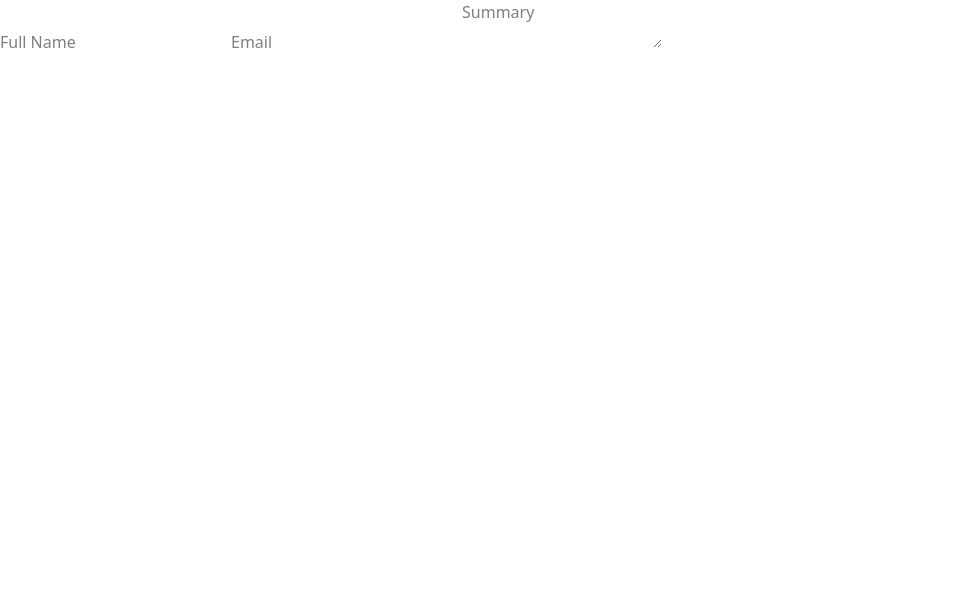
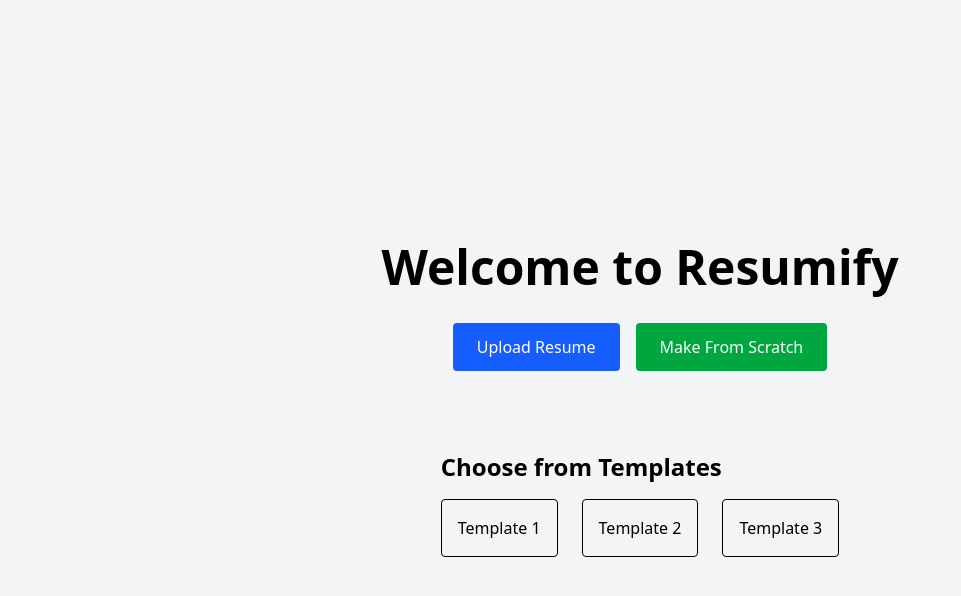
Before and after one commit to Nitesh47kumars/Resumify, a React (Vite) app: page / in a window 1280 px wide. Shown: the top 596 px of the page, without its empty margins (0-961 px from the left). Built offline with nearby package versions, Linux system fonts and the light colour scheme.

Commit message:
Setup React-Router-Dom

```diff
--- a/package.json
+++ b/package.json
@@ -13,6 +13,7 @@
     "@tailwindcss/vite": "^4.1.15",
     "react": "^19.1.1",
     "react-dom": "^19.1.1",
+    "react-router-dom": "^7.9.4",
     "tailwindcss": "^4.1.15"
   },
   "devDependencies": {
--- a/src/App.jsx
+++ b/src/App.jsx
@@ -1,18 +1,14 @@
 import React, { useState } from "react";
-import ResumeForm from "./Components/ResumeForm";
-import ResumePreview from "./Components/ResumePreview";
+import HomePage from "./Components/HomePage";
+import { createBrowserRouter, RouterProvider } from "react-router-dom";
 
 export default function App() {
-  const [resumeData, setResumeData] = useState({ name: "", email: "", summary: "" });
+  const Router = createBrowserRouter([
+    {
+      path:"/",
+      element: <HomePage/>
+    }
+  ])
 
-  const handleChange = (field, value) => {
-    setResumeData(prev => ({ ...prev, [field]: value }));
-  };
-
-  return (
-    <div className="app-container">
-      <ResumeForm onChange={handleChange} />
-      <ResumePreview data={resumeData} />
-    </div>
-  );
+  return <RouterProvider router={Router}/>;
 }
--- /dev/null
+++ b/src/Components/HomePage.jsx
@@ -0,0 +1,45 @@
+import React from 'react';
+import { useNavigate } from 'react-router-dom';
+
+export default function HomePage() {
+  const navigate = useNavigate();
+
+  return (
+    <div className="min-h-screen flex flex-col items-center justify-center bg-gray-100 p-6">
+      <h1 className="text-5xl font-bold mb-8">Welcome to Resumify</h1>
+
+      <div className="space-x-4">
+        <button
+          onClick={() => navigate('/upload')}
+          className="px-6 py-3 bg-blue-600 text-white rounded hover:bg-blue-700 transition"
+        >
+          Upload Resume
+        </button>
+
+        <button
+          onClick={() => navigate('/make')}
+          className="px-6 py-3 bg-green-600 text-white rounded hover:bg-green-700 transition"
+        >
+          Make From Scratch
+        </button>
+      </div>
+
+      <div className="mt-20">
+        <h2 className="text-2xl font-semibold mb-4">Choose from Templates</h2>
+        {/* Here you can later map your templates */}
+        <div className="grid grid-cols-3 gap-6 max-w-5xl">
+          {/* Template thumbnails */}
+          <div className="border p-4 rounded hover:shadow-lg cursor-pointer">
+            Template 1
+          </div>
+          <div className="border p-4 rounded hover:shadow-lg cursor-pointer">
+            Template 2
+          </div>
+          <div className="border p-4 rounded hover:shadow-lg cursor-pointer">
+            Template 3
+          </div>
+        </div>
+      </div>
+    </div>
+  );
+}
--- a/src/Components/ResumeForm.jsx
+++ /dev/null
@@ -1,12 +0,0 @@
-import React from "react";
-
-export default function ResumeForm({ onChange }) {
-  return (
-    <form className="resume-form">
-      <input type="text" placeholder="Full Name" onChange={(e) => onChange("name", e.target.value)} />
-      <input type="email" placeholder="Email" onChange={(e) => onChange("email", e.target.value)} />
-      <textarea placeholder="Summary" onChange={(e) => onChange("summary", e.target.value)} />
-      {/* Add sections for Experience, Education, etc */}
-    </form>
-  );
-}
```
Also changed, not shown: src/Components/TemplateSelector.jsx (deleted), 1 other file (tests, documents, lock files or other folders).
